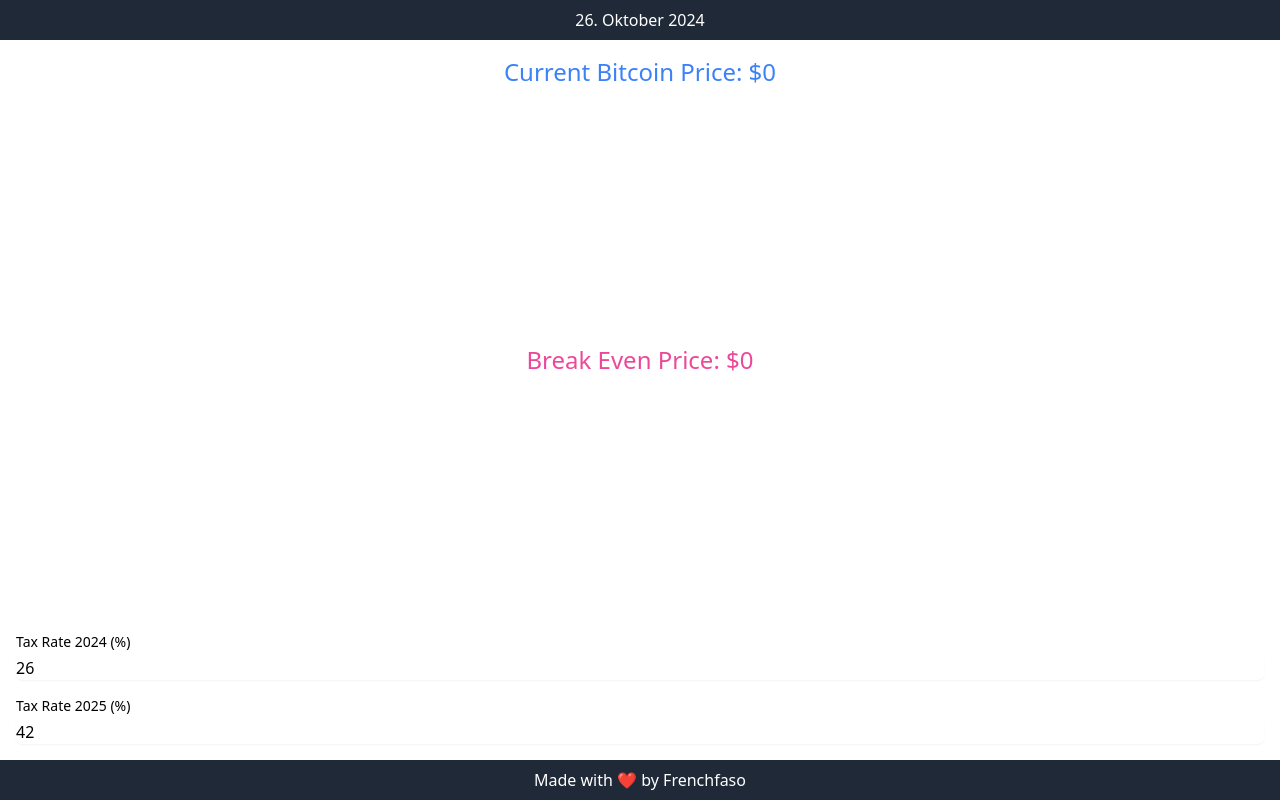
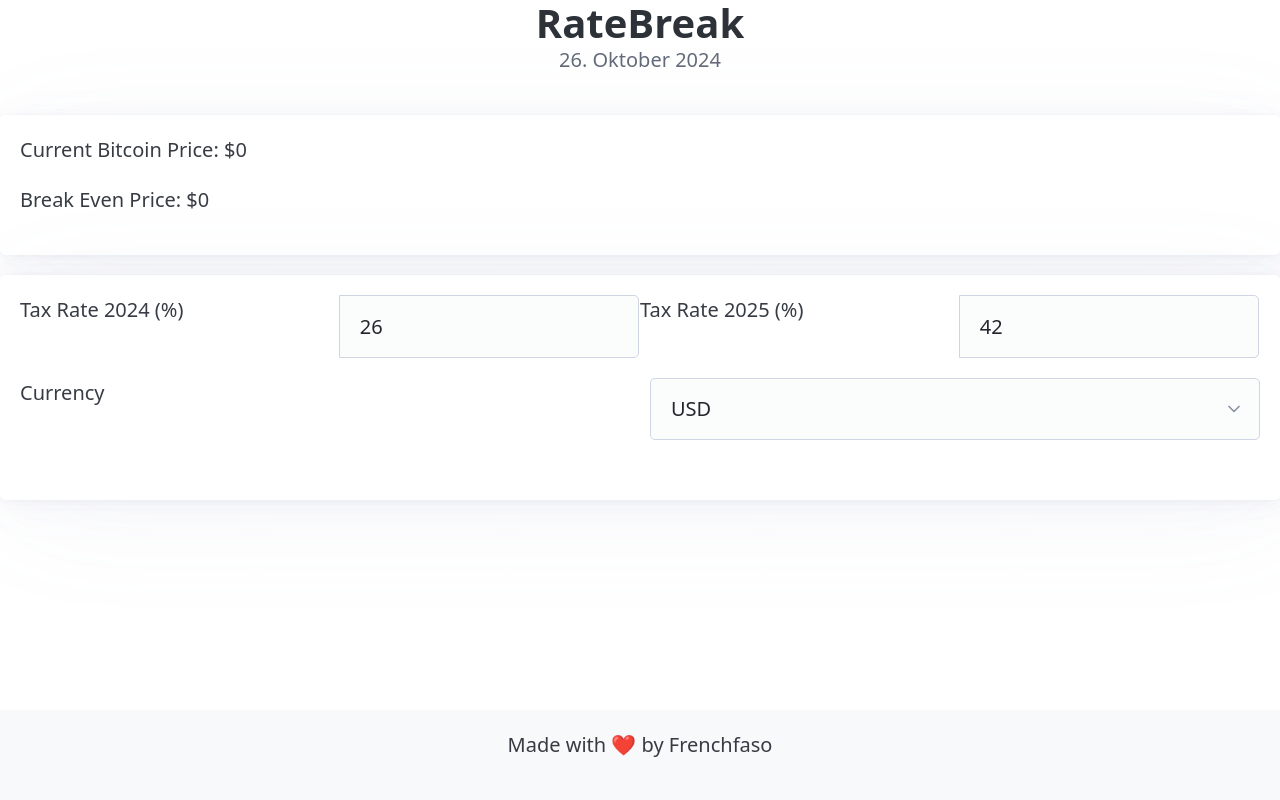
Before and after one commit to frenchfaso/RateBreak, a plain HTML site: page index.html in a window 1280 px wide. Drawn offline with nearby package versions, Linux system fonts and the light colour scheme; no server answers.

Commit message:
first release

```diff
--- a/index.html
+++ b/index.html
@@ -1,47 +1,87 @@
 <!DOCTYPE html>
 <html lang="en">
+
 <head>
     <meta charset="UTF-8">
     <meta name="viewport" content="width=device-width, initial-scale=1.0">
     <title>RateBreak</title>
-    <script src="https://cdn.jsdelivr.net/npm/alpinejs@3.2.2/dist/cdn.min.js" defer></script>
-    <link href="https://cdn.jsdelivr.net/npm/tailwindcss@2.2.19/dist/tailwind.min.css" rel="stylesheet">
+    <script defer src="https://cdn.jsdelivr.net/npm/alpinejs@3.x.x/dist/cdn.min.js"></script>
+    <link rel="stylesheet" href="https://cdn.jsdelivr.net/npm/@picocss/pico@2/css/pico.min.css">
+    <style>
+        body {
+            display: flex;
+            flex-direction: column;
+            min-height: 100vh;
+        }
+
+        main {
+            flex: 1;
+        }
+
+        footer {
+            text-align: center;
+            padding: 1rem;
+            background-color: #f8f9fa;
+        }
+
+        hgroup {
+            text-align: center;
+        }
+    </style>
 </head>
-<body class="flex flex-col min-h-screen">
 
-    <!-- Header -->
-    <header class="bg-gray-800 text-white text-center py-2">
-        <div x-data="{ date: new Date().toLocaleDateString('de-DE', { day: '2-digit', month: 'long', year: 'numeric' }) }">
-            <span x-text="date"></span>
-        </div>
-    </header>
+<body>
+
+    <hgroup>
+        <h1>RateBreak</h1>
+        <p x-data="{ date: new Date().toLocaleDateString('de-DE', { day: '2-digit', month: 'long', year: 'numeric' }) }"
+            x-text="date"></p>
+    </hgroup>
+
 
     <!-- Main Content -->
-    <main class="flex-grow flex flex-col justify-between p-4" x-data="rateBreak()">
-        <!-- Bitcoin Price -->
-        <div class="text-center text-2xl mb-4">
-            <div class="text-blue-500">Current Bitcoin Price: $<span x-text="Math.floor(bitcoinPrice)"></span></div>
-        </div>
-        <!-- Break Even Price -->
-        <div class="text-center text-2xl mb-4">
-            <div class="text-pink-500">Break Even Price: $<span x-text="Math.floor(breakEvenPrice)"></span></div>
-        </div>
-        <!-- Input Fields -->
-        <div class="flex flex-col space-y-4">
-            <div>
-                <label for="taxRate1" class="block text-sm font-medium">Tax Rate 2024 (%)</label>
-                <input type="number" id="taxRate1" x-model.number="taxRate1" class="mt-1 block w-full border-gray-300 rounded-md shadow-sm" />
-            </div>
-            <div>
-                <label for="taxRate2" class="block text-sm font-medium">Tax Rate 2025 (%)</label>
-                <input type="number" id="taxRate2" x-model.number="taxRate2" class="mt-1 block w-full border-gray-300 rounded-md shadow-sm" />
-            </div>
-        </div>
+    <main x-data="rateBreak()">
+        <!-- Card for Prices -->
+        <article class="card">
+            <section>
+                <!-- Bitcoin Price -->
+                <p>Current Bitcoin Price: <span x-text="currencySymbol"></span><span
+                        x-text="Math.floor(bitcoinPrice)"></span></p>
+                <!-- Break Even Price -->
+                <p>Break Even Price: <span x-text="currencySymbol"></span><span
+                        x-text="Math.floor(breakEvenPrice)"></span></p>
+            </section>
+        </article>
+
+        <!-- Card for Form -->
+        <article class="card">
+            <section>
+                <!-- Input Fields -->
+                <form>
+                    <fieldset role="group">
+                        <div class="grid">
+                            <label for="taxRate1">Tax Rate 2024 (%)</label>
+                            <input type="number" id="taxRate1" x-model.number="taxRate1" />
+                        </div>
+                        <div class="grid">
+                            <label for="taxRate2">Tax Rate 2025 (%)</label>
+                            <input type="number" id="taxRate2" x-model.number="taxRate2" />
+                        </div>
+                    </fieldset>
+                    <div class="grid">
+                        <label for="currency">Currency</label>
+                        <select id="currency" x-model="currency" @change="fetchBitcoinPrice">
+                            <option value="USD">USD</option>
+                            <option value="EUR">EUR</option>
+                        </select>
+                    </div>
+                </form>
+            </section>
+        </article>
     </main>
 
-    <!-- Footer -->
-    <footer class="bg-gray-800 text-white text-center py-2">
-        Made with ❤️ by Frenchfaso
+    <footer>
+        <p>Made with ❤️ by Frenchfaso</p>
     </footer>
 
     <script>
@@ -50,14 +90,18 @@
                 bitcoinPrice: 0,
                 taxRate1: 26,
                 taxRate2: 42,
+                currency: 'USD',
+                get currencySymbol() {
+                    return this.currency === 'USD' ? '$' : '€';
+                },
                 get breakEvenPrice() {
                     return (this.bitcoinPrice * (1 - this.taxRate1 / 100)) / (1 - this.taxRate2 / 100);
                 },
                 async fetchBitcoinPrice() {
                     try {
-                        const response = await fetch('https://api.coindesk.com/v1/bpi/currentprice/USD.json');
+                        const response = await fetch(`https://api.coindesk.com/v1/bpi/currentprice/${this.currency}.json`);
                         const data = await response.json();
-                        this.bitcoinPrice = data.bpi.USD.rate_float;
+                        this.bitcoinPrice = data.bpi[this.currency].rate_float;
                     } catch (error) {
                         console.error('Error fetching Bitcoin price:', error);
                     }
@@ -72,4 +116,5 @@
         }
     </script>
 </body>
+
 </html>
```
